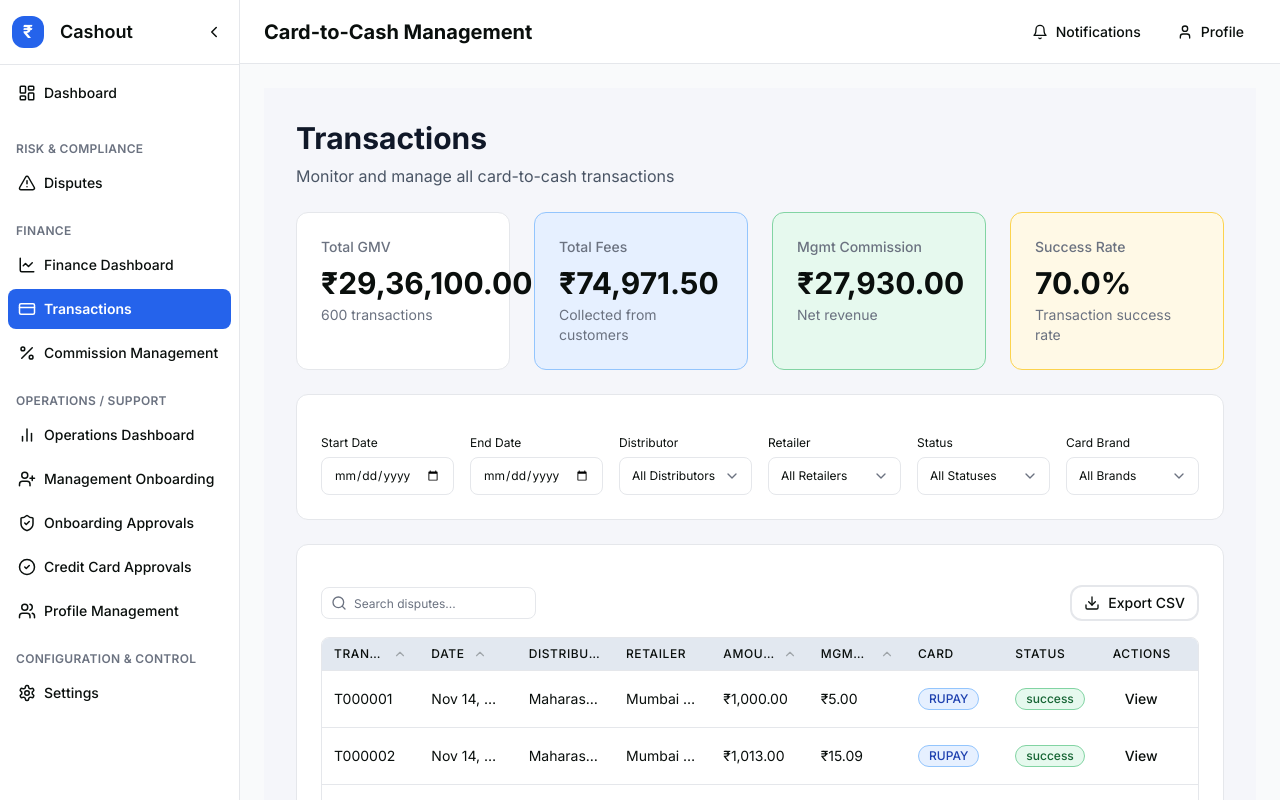
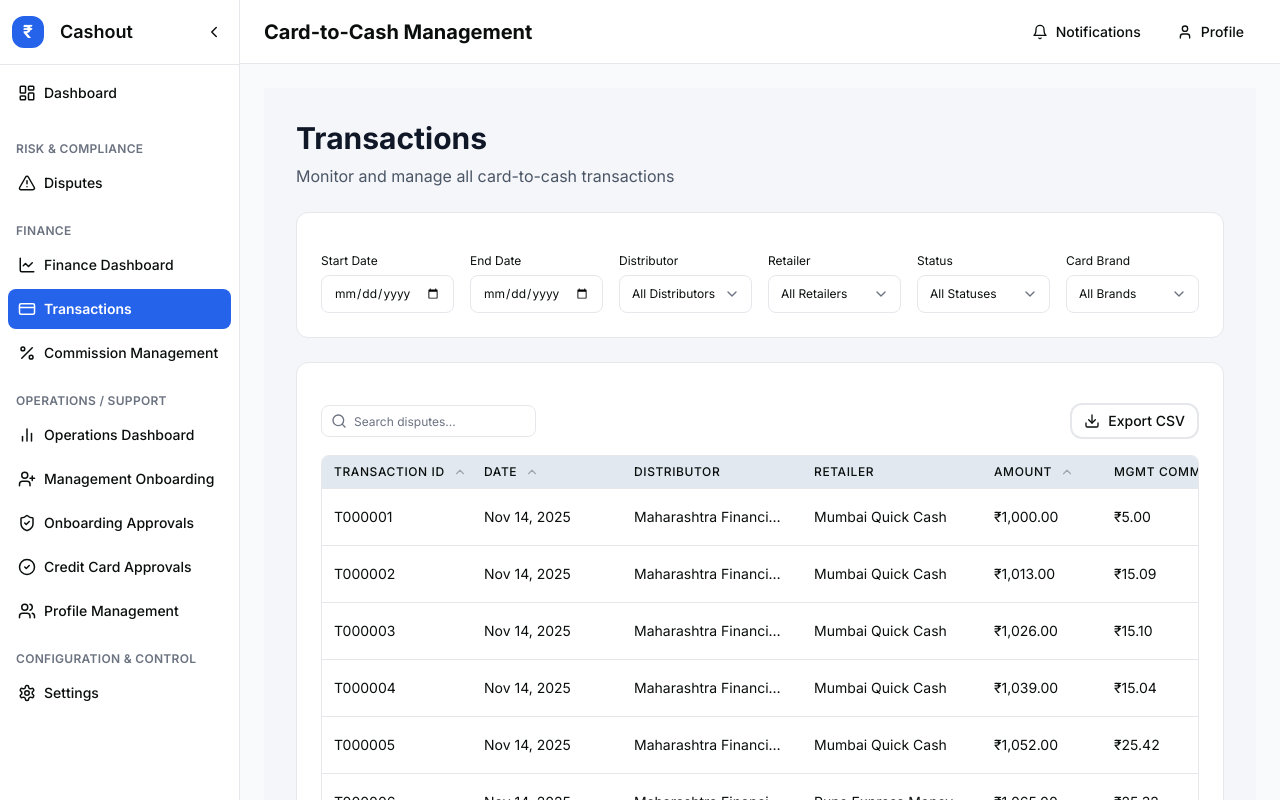
Before and after one commit to roslind-vasantha/ctc-management, a Next.js app: page /transactions in a window 1280 px wide. Built offline with nearby package versions, Linux system fonts and the light colour scheme.

Commit message:
refactor: :recycle: Removed card in transaction and fixed table width

```diff
--- a/app/components/ui/DataTable.tsx
+++ b/app/components/ui/DataTable.tsx
@@ -176,8 +176,8 @@ export const DataTable = <T extends Record<string, any>>({
       </div>
 
       {/* Table */}
-      <div className="overflow-x-hidden border border-[var(--border)] rounded-lg">
-        <table className="w-full table-fixed">
+      <div className="overflow-x-auto border border-[var(--border)] rounded-lg">
+        <table className="w-full table-auto">
           <thead className="bg-[var(--muted)] border-b border-[var(--border)]">
             <tr>
               {columns.map((column) => (
@@ -194,7 +194,7 @@ export const DataTable = <T extends Record<string, any>>({
                   onClick={() => column.sortable && handleSort(column.key as keyof T)}
                 >
                   <div className="flex items-center gap-2 whitespace-nowrap">
-                    <span className="truncate">{column.label}</span>
+                    <span>{column.label}</span>
                     {column.sortable && (
                       <span className="flex flex-col">
                         {sortField === column.key ? (
--- a/app/transactions/page.tsx
+++ b/app/transactions/page.tsx
@@ -98,16 +98,18 @@ export default function TransactionsPage() {
   };
 
   const columns: ColumnDef<Transaction>[] = [
-    { key: 'id', label: 'Transaction ID', sortable: true },
+    { key: 'id', label: 'Transaction ID', sortable: true, width: 150 },
     {
       key: 'createdAt',
       label: 'Date',
       sortable: true,
+      width: 150,
       render: (row) => fmtDate(row.createdAt, 'short'),
     },
     {
       key: 'distributorId',
       label: 'Distributor',
+      width: 180,
       render: (row) => {
         const dist = distributors.find((d) => d.id === row.distributorId);
         return <span className="truncate max-w-[150px] block">{dist?.name || '-'}</span>;
@@ -116,6 +118,7 @@ export default function TransactionsPage() {
     {
       key: 'retailerId',
       label: 'Retailer',
+      width: 180,
       render: (row) => {
         const retailer = retailers.find((r) => r.id === row.retailerId);
         return <span className="truncate max-w-[150px] block">{retailer?.name || '-'}</span>;
@@ -125,22 +128,26 @@ export default function TransactionsPage() {
       key: 'amount',
       label: 'Amount',
       sortable: true,
+      width: 120,
       render: (row) => fmtCurrency(row.amount),
     },
     {
       key: 'commissionToMgmt',
       label: 'Mgmt Commission',
       sortable: true,
+      width: 150,
       render: (row) => fmtCurrency(row.commissionToMgmt),
     },
     {
       key: 'cardBrand',
       label: 'Card',
+      width: 140,
       render: (row) => <Badge variant="info">{row.cardBrand}</Badge>,
     },
     {
       key: 'status',
       label: 'Status',
+      width: 110,
       render: (row) => {
         const variant =
           row.status === 'success'
@@ -156,6 +163,7 @@ export default function TransactionsPage() {
     {
       key: 'actions',
       label: 'Actions',
+      width: 90,
       render: (row) => (
         <Button
           variant="ghost"
@@ -179,33 +187,6 @@ export default function TransactionsPage() {
           <p className="text-gray-600">
             Monitor and manage all card-to-cash transactions
           </p>
-        </div>
-
-      {/* KPI Cards */}
-      <div className="grid grid-cols-1 md:grid-cols-2 lg:grid-cols-4 gap-6">
-        <Card
-          header="Total GMV"
-          value={fmtCurrency(kpis.totalGmv)}
-          subtext={`${filteredTransactions.length} transactions`}
-        />
-        <Card
-          header="Total Fees"
-          value={fmtCurrency(kpis.totalFees)}
-          subtext="Collected from customers"
-          variant="info"
-        />
-        <Card
-          header="Mgmt Commission"
-          value={fmtCurrency(kpis.mgmtCommission)}
-          subtext="Net revenue"
-          variant="success"
-        />
-        <Card
-          header="Success Rate"
-          value={`${kpis.successRate.toFixed(1)}%`}
-          subtext="Transaction success rate"
-          variant={kpis.successRate >= 90 ? 'success' : 'warning'}
-        />
         </div>
 
       {/* Filters */}
@@ -306,12 +287,14 @@ export default function TransactionsPage() {
 
       {/* Transactions Table */}
       <Card>
+        <div className="w-full overflow-x-auto">
           <DataTable
             columns={columns}
             rows={filteredTransactions}
             searchKeys={['id']}
             defaultPageSize={25}
           />
+        </div>
       </Card>
 
       {/* Transaction Detail Modal */}
```
Lines whose indentation alone changed are shown as unchanged.
